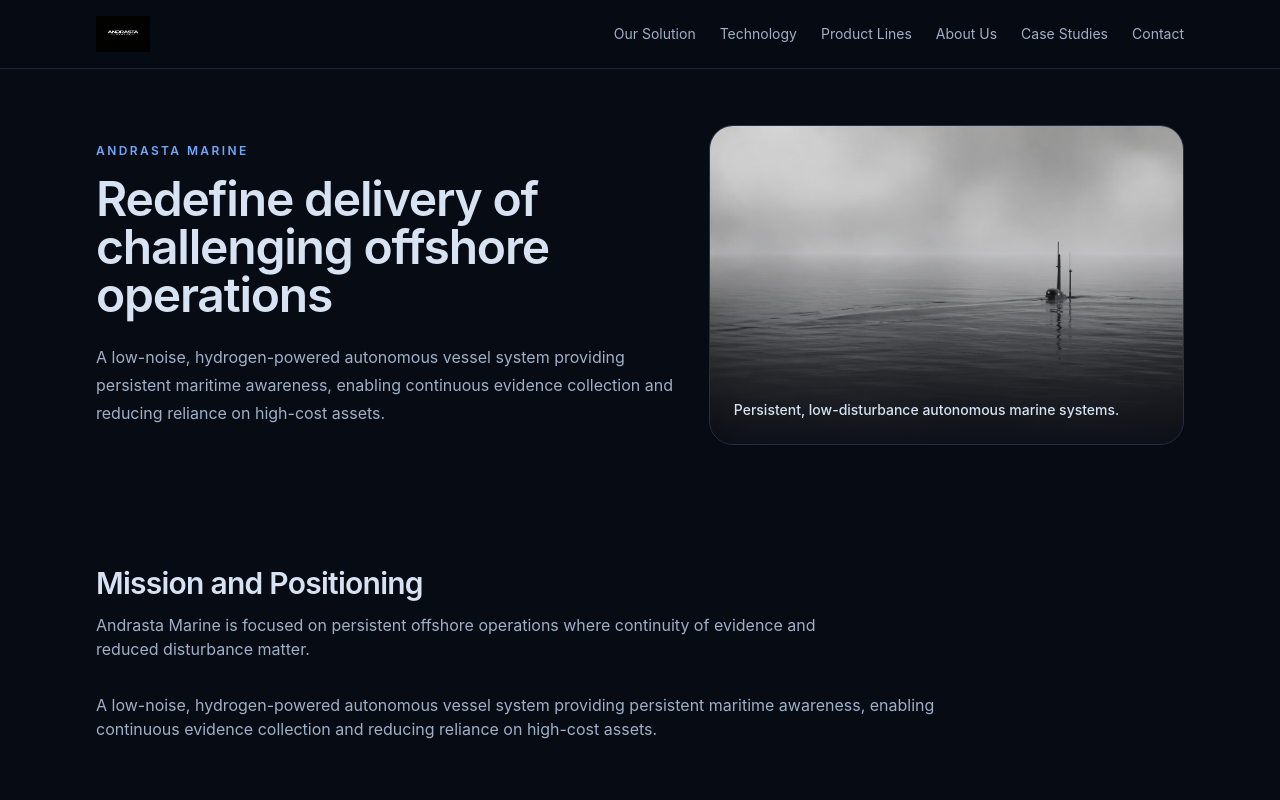
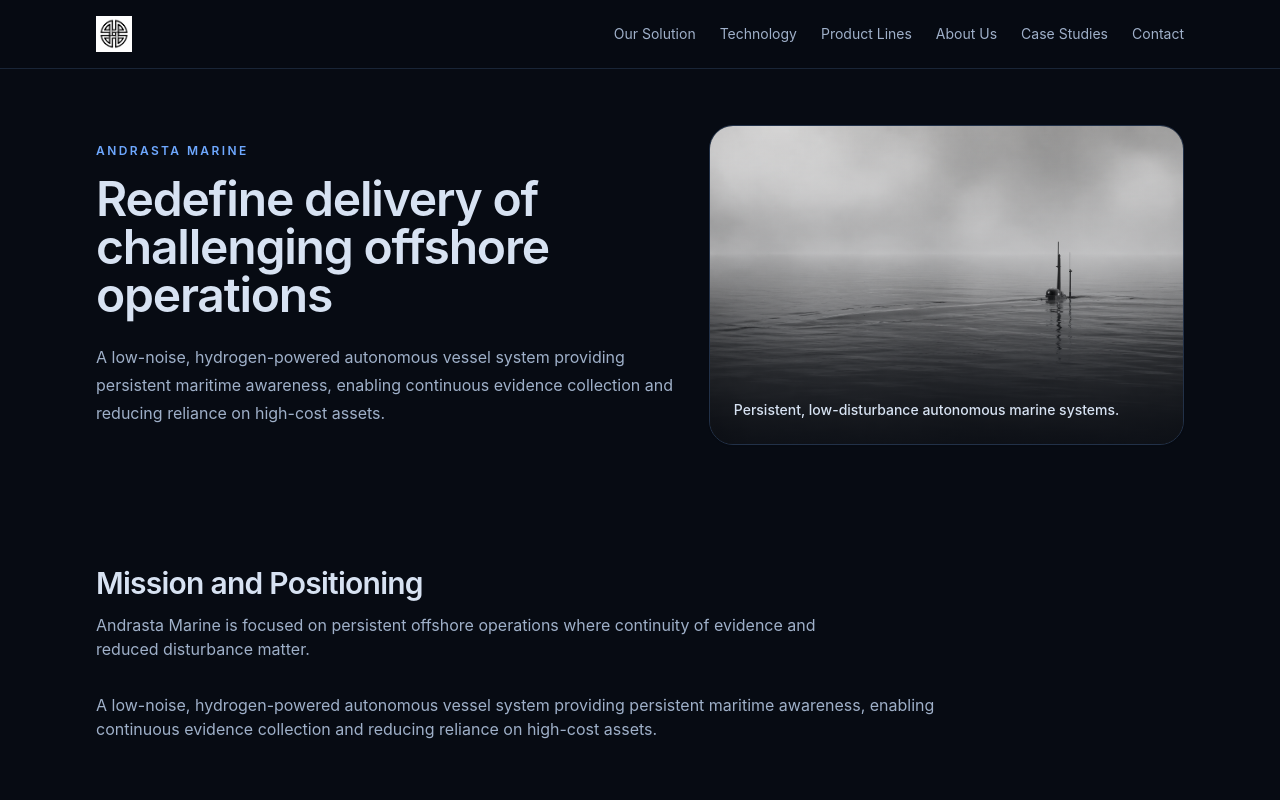
Before and after one commit to Determined-Modeller/AndrastaWebsite, a Next.js app: page / in a window 1280 px wide. Shown: the top 800 px of the page. Built offline with nearby package versions, Linux system fonts and the light colour scheme.

Commit message:
Update navbar.tsx

```diff
--- a/components/navbar.tsx
+++ b/components/navbar.tsx
@@ -12,7 +12,7 @@ export function Navbar() {
       >
         <Link href="/" className="inline-flex items-center" aria-label="Andrasta Marine home">
           <Image
-            src="/andrasta-logo.png"
+            src="/AndrastaMiniLogo.png"
             alt="Andrasta Marine"
             width={260}
             height={64}
```
